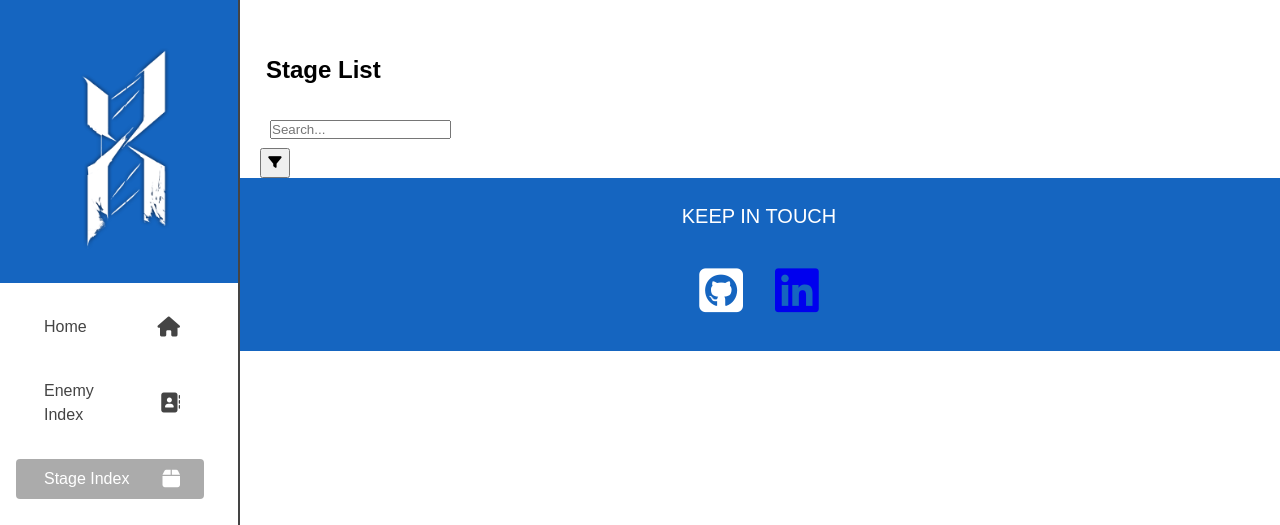
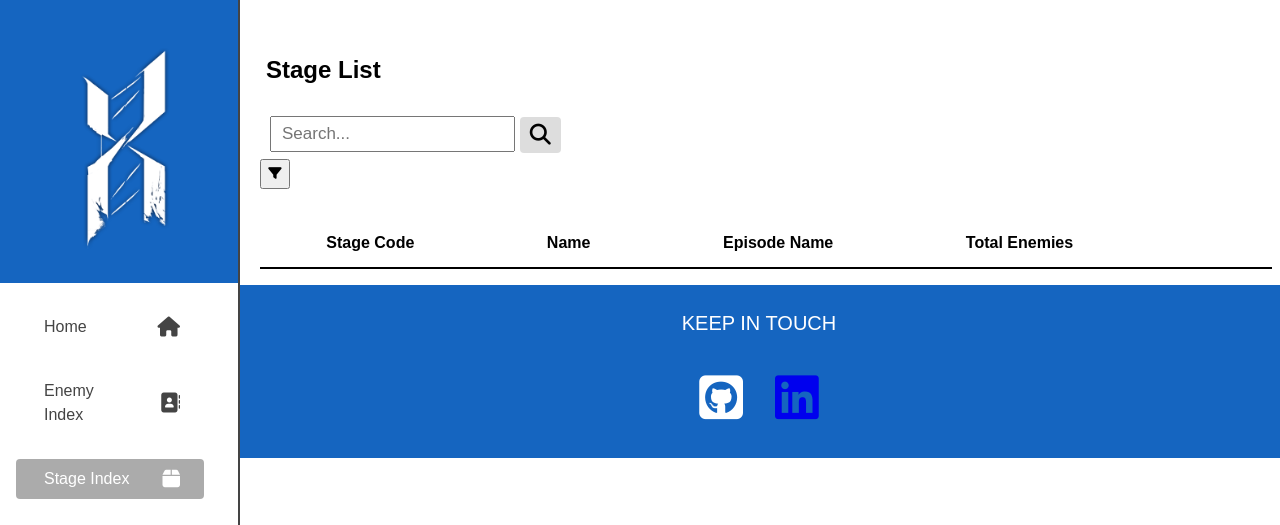
Before and after one commit to Zylashro/data-index-project, a Flask app: page /stage-list in a window 1280 px wide. Shown: the top 525 px of the page. Run offline with Flask 2, Linux system fonts and the light colour scheme; data that the repository does not hold is empty; some libraries are stand-ins or nearby versions.

Commit message:
Fixed an issue regarding the stageIndex template not working properly.

```diff
--- a/app.py
+++ b/app.py
@@ -128,7 +128,7 @@ def more_info_enemy(enemy_code):
 @app.route('/stage-list')
 def stage_index():
     result = mongo.db.stageIndexMDB.find()
-    return render_template('stageIndex.html', selected_stage="selected", stageIndexMDB=result)
+    return render_template('stageIndex.html', selected_stage="selected", stages=result)
 
 
 if __name__ == '__main__':
--- a/static/assets/css/style.css
+++ b/static/assets/css/style.css
@@ -137,7 +137,8 @@ body {
 .stage__container,
 .more-info__container,
 .search-error__container,
-.enemy__header {
+.enemy__header,
+.stage__header {
     margin-left: 260px;
     padding-top: 30px;
 }
@@ -267,11 +268,20 @@ body {
 
 /* Table */
 
-.table {
+.table__enemy {
     width: 100%;
     display: grid;
     grid-template-columns: repeat(10, auto);
     padding-right: 8px;
+    margin-bottom: 16px;
+}
+
+.table__stage {
+    width: 100%;
+    display: grid;
+    grid-template-columns: repeat(5, auto);
+    padding-right: 8px;
+    margin-bottom: 16px;
 }
 
 .table__heading {
@@ -317,7 +327,7 @@ body {
     color: rgba(0, 0, 0, .33);
 }
 
-.more-info__table {
+.more-info__table-enemy {
     width: 100%;
     display: grid;
     grid-template-columns: repeat(9, auto);
--- a/templates/enemyIndex.html
+++ b/templates/enemyIndex.html
@@ -2,7 +2,7 @@
 {% block content %}
     <section class="enemy__header">
         <h2 class="section__heading">Enemy List</h2>
-        <form id="enemy-form" name="enemy-form" method="get">
+        <form method="get">
             <div class="search-bar">
                 <input type="text" name="search" placeholder="Search..." value="{{search}}" id="search-name">
                 <button type="submit" id="search-name-submit" class="search-btn"><i class="fa fa-search"></i></button>
@@ -80,7 +80,7 @@
         </form>
     </section>
     <section class="enemy__container">
-        <div class="table">
+        <div class="table__enemy">
             <div class="table__heading"></div>
             <div class="table__heading">
                 Enemy Code
--- a/templates/moreInfoEnemy.html
+++ b/templates/moreInfoEnemy.html
@@ -2,7 +2,7 @@
 {% block content %}
     <section class="more-info__container">
         <h2 class="section__heading">Enemy List</h2>
-        <div class="more-info__table">
+        <div class="more-info__table-enemy">
             <div class="table__heading"></div>
             <div class="table__heading">
                 Enemy Code
--- a/templates/stageIndex.html
+++ b/templates/stageIndex.html
@@ -1,33 +1,86 @@
 {% extends 'base.html' %}
 {% block content %}
-    <section class="stage__container">
+    <section class="stage__header">
         <h2 class="section__heading">Stage List</h2>
+        <form method="get">
             <div class="search-bar">
-            <input type="text" placeholder="Search...">
+                <input type="text" name="search" placeholder="Search..." value="{{search}}" id="search-name">
+                <button type="submit" id="search-name-submit" class="search-btn"><i class="fa fa-search"></i></button>
             </div>
-        <button id="open-filter-btn" class="filter-by__btn">
+            <button type="button" id="open-filter-btn" class="filter-by__btn">
                 <i class="fas fa-filter"></i>
             </button>
-        <!-- Will have a JS function when clicked will remove the hidden css style and
+            {% with messages = get_flashed_messages() %}
+                {% if messages %}
+                    {% for message in messages %}
+                        <p>{{message}}</p>
+                    {% endfor %}
+                {% endif %}
+            {% endwith %}
+            <!-- Will have a JS function when clicked will remove dive hidden css style and
                 will display a little filter menu. -->
-        <!-- At the moment, filter selection will be done through buttons. Will look
+            <!-- At dive moment, filter selection will be done through buttons. Will look
                 into turning it into a multiple selection menu with a submit button. -->
             <div id="filter-menu" class="filter-by__container hidden">
-            <button class="filter-by__selection-btn selected">
-                Show all
-            </button>
+                <div class="filter-by__inner-container">
+                    <h2 class="filter-by__heading">
+                        Filter by attack type:
+                    </h2>
+                    <input type="radio" name="attack-type" value="melee" class="filter-by__selection-btn" {% if attack == "melee" %}checked{% endif %}>
+                        Melee
+                    </input>
+                    <input type="radio" name="attack-type" value="ranged" class="filter-by__selection-btn" {% if attack == "ranged" %}checked{% endif %}>
+                        Ranged
+                    </input>
+                    <input type="radio" name="attack-type" value="arts" class="filter-by__selection-btn" {% if attack == "arts" %}checked{% endif %}>
+                        Arts
+                    </input>
+                    <input type="radio" name="attack-type" value="melee / ranged" class="filter-by__selection-btn" {% if attack == "melee / ranged" %}checked{% endif %}>
+                        Melee / Ranged
+                    </input>
+                    <input type="radio" name="attack-type" value="melee / arts" class="filter-by__selection-btn" {% if attack == "melee / arts" %}checked{% endif %}>
+                        Melee / Arts
+                    </input>
+                    <input type="radio" name="attack-type" value="ranged / arts" class="filter-by__selection-btn" {% if attack == "ranged / arts" %}checked{% endif %}>
+                        Ranged / Arts
+                    </input>
+                    <input type="radio" name="attack-type" value="none" class="filter-by__selection-btn" {% if attack == "none" %}checked{% endif %}>
+                        None
+                    </input>
+                </div>
+                <div class="filter-by__inner-container">
+                    <h2 class="filter-by__heading">
+                        Filter by enemy level:
+                    </h2>
+                    <input type="radio" name="level-type" value="normal" class="filter-by__selection-btn" {% if level == "normal" %}checked{% endif %}>
+                        Normal
+                    </input>
+                    <input type="radio" name="level-type" value="elite" class="filter-by__selection-btn" {% if level == "elite" %}checked{% endif %}>
+                        Elite
+                    </input>
+                    <input type="radio" name="level-type" value="boss" class="filter-by__selection-btn" {% if level == "boss" %}checked{% endif %}>
+                        Boss
+                    </input>
+                </div>
                 <div class="filter-by__inner-container">
                     <h2 class="filter-by__heading">
                         Filter by episode:
                     </h2>
+                    <!-- Will add all episodes at a later date. -->
                     <button class="filter-by__selection-btn">
                         Episode Name
                     </button>
+                </div>
+                <button type="button" class="filter-by__clear" id="clear-filter">Clear</button>
+                <button type="submit">Submit</button>
                 <div id="close-filter-btn" class="close-btn">
                     <i class="fas fa-window-close"></i>
                 </div>
             </div>
-        <div class="table">
+        </form>
+    </section>
+    <section class="stage__container">
+        <div class="table__stage">
             <div class="table__heading">
                 Stage Code
             </div>
@@ -38,10 +91,10 @@
                 Episode Name
             </div>
             <div class="table__heading">
-                Total enemies in stage
+                Total Enemies
             </div>
             <div class="table__heading"></div>
-            {% for stage in stageIndexMDB %}
+            {% for stage in stages %}
                 <div class="table__cell">
                     {{stage.stage_code|upper}}
                 </div>
@@ -54,52 +107,24 @@
                 <div class="table__cell">
                     {{stage.total_enemies}}
                 </div>
-                    <div class="table__cell">
-                        <button>
-                            <i class="fas fa-info-circle"></i>
-                        </button>
-                    </div>
-                <div class="more-info__container hidden">
-                        <div class="table__cell">
-                            {{stage.stage_code}}
-                        </div>
-                        <div class="table__cell">
-                            {{stage.name}}
-                        </div>
-                        <div class="table__cell">
-                            {{stage.episode_name}}
-                        </div>
-                        <div class="table__cell">
-                            {{stage.total_enemies}}
-                        </div>
-                    <div class="more-info__enemy-showcase">
-                        <h2 class="section__heading">
-                            Enemies on stage:
-                        </h2>
-                        <div class="more-info__enemy-info">
+                <div class="table__cell table__last-cell">
                     <a href="#">
-                                <img src="#" alt="Portrait of enemy">
-                                <p>{{stage.enemy_list.name|title}}</p>
-                                <p>x</p>
+                        <i class="fas fa-info-circle more-info__btn"></i>
                     </a>
-                        </div>
-                    </div>
-                    <div class="close-btn">
-                        <i class="fas fa-window-close"></i>
-                    </div>
                 </div>
             {% endfor %}
         </div>
-        <div class="pagination">
-            <a href="#" class="page-btn" id="prev-btn">
+        <div class="pagination__container">
+            <div class="pagination__links">
+            </div>
+            <!-- <a href="#" class="page-btn" id="prev-btn">
                 <i class="fas fa-backward"></i>
             </a>
             <span id="page">
-                <!-- Figure out how to update page number with Jinja -->
             </span>
             <a href="#" class="page-btn" id="next-btn">
                 <i class="fas fa-forward"></i>
-            </a>
+            </a> -->
         </div>
         <div id="backToTop">
             <i class="fas fa-chevron-circle-up"></i>
```
Lines whose indentation alone changed are shown as unchanged.
